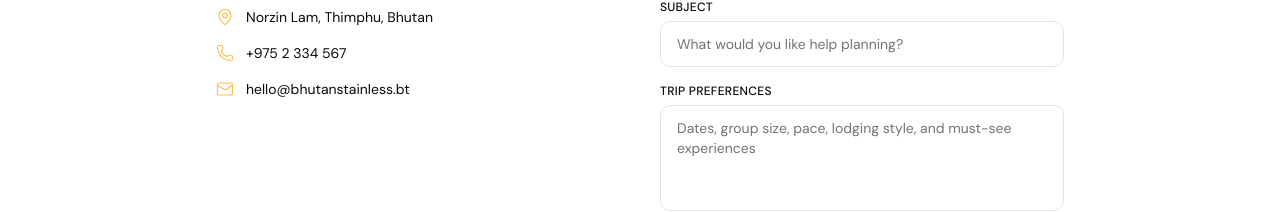
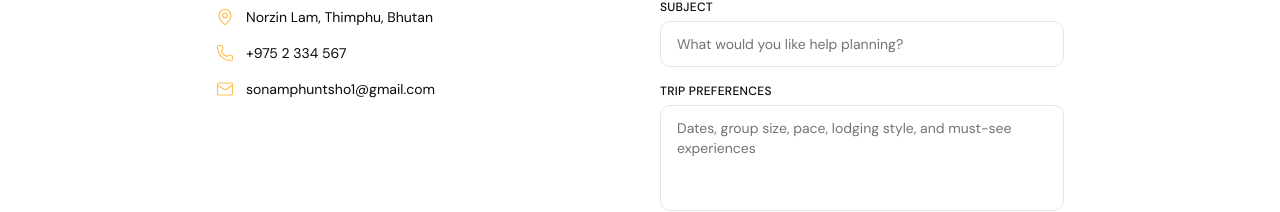
Before and after one commit to Kzoeps/bhutan-stainless-travels, a Next.js app: page / in a window 1280 px wide. Shown: the part 5746-5958 px from the top of the page. Built offline with nearby package versions, Linux system fonts and the light colour scheme.

Commit message:
update mailto

```diff
--- a/components/pathfinder/contact-section.tsx
+++ b/components/pathfinder/contact-section.tsx
@@ -19,7 +19,7 @@ const ContactSection = () => {
     ]
       .join("\n")
       .trim()
-    const mailtoUrl = `mailto:hello@bhutanstainless.bt?subject=${encodeURIComponent(subject.trim())}&body=${encodeURIComponent(body)}`
+    const mailtoUrl = `mailto:sonamphuntsho1@gmail.com?subject=${encodeURIComponent(subject.trim())}&body=${encodeURIComponent(body)}`
 
     window.location.href = mailtoUrl
   }
@@ -60,7 +60,7 @@ const ContactSection = () => {
               {[
                 { icon: MapPin, text: "Norzin Lam, Thimphu, Bhutan" },
                 { icon: Phone, text: "+975 2 334 567" },
-                { icon: Mail, text: "hello@bhutanstainless.bt" },
+                { icon: Mail, text: "sonamphuntsho1@gmail.com" },
               ].map(({ icon: Icon, text }) => (
                 <div key={text} className="flex items-center gap-3">
                   <Icon className="text-gold" size={18} strokeWidth={1.5} />
```
Also changed, not shown: 1 other file (tests, documents, lock files or other folders).
